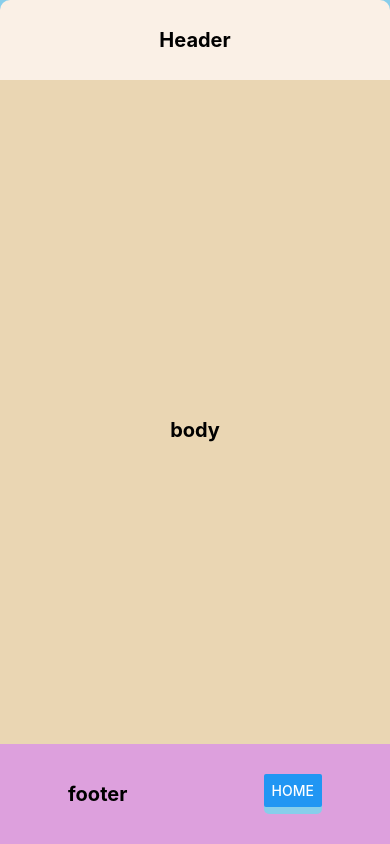
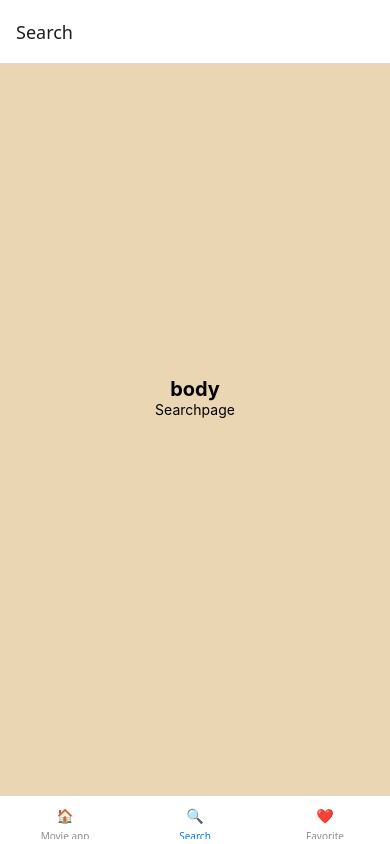
Before and after one commit to Mahdi-0011/React-Native-Slutprojekt, a React Native app: screen /Search in a window 390 px wide. Built offline with nearby package versions, Linux system fonts and the light colour scheme.

Commit message:
add layout.

```diff
--- a/App.tsx
+++ b/App.tsx
@@ -1,21 +1,14 @@
-import { StatusBar } from 'expo-status-bar';
-import { StyleSheet, Text, View } from 'react-native';
-import Layout from './Layout/Layout';
+/** @format */
+import { NavigationContainer } from "@react-navigation/native";
+import Navigation from "./Navigation/Navigation";
+
+
 
 export default function App() {
   return (
-    <View style={styles.container}>
-      {/* <Text>Hello Mahdi!
-        Slutprjekt react native! hello!
-      </Text>
-      <StatusBar style="auto" /> */}
-      <Layout children={undefined}/>
-    </View>
+    <NavigationContainer>
+        <Navigation />
+    </NavigationContainer>
+
   );
 }
-
-const styles = StyleSheet.create({
-  container: {
-    flex: 1,
-  },
-});
--- a/Layout/Layout.tsx
+++ b/Layout/Layout.tsx
@@ -1,7 +1,7 @@
 /** @format */
 
 import React from "react";
-import { View, Text, StyleSheet, ScrollView, SafeAreaView } from "react-native";
+import { View, Text, StyleSheet, ScrollView, SafeAreaView, StatusBar, Platform } from "react-native";
 import Footer from "../Components/footer";
 import Header from "../Components/header";
 
@@ -13,12 +13,12 @@
   return (
     <>
       <SafeAreaView style={styles.safeView}>
-        <Header/>
+        {/* <Header/> */}
         <ScrollView contentContainerStyle={styles.body}>
           <Text style={styles.title}>body</Text>
           {children}
         </ScrollView>
-        <Footer />
+        {/* <Footer /> */}
       </SafeAreaView>
     </>
   );
@@ -28,6 +28,7 @@
   safeView: {
     backgroundColor: "skyblue",
     flex: 1,
+    paddingTop: Platform.OS === "android" ? StatusBar.currentHeight : 0
   },
   title: {
     fontSize: 20,
```
